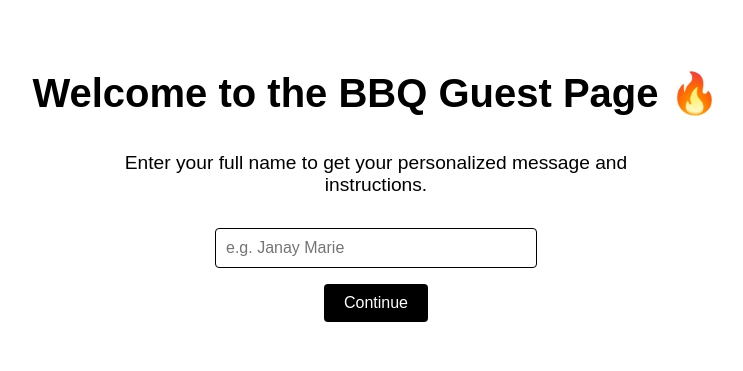
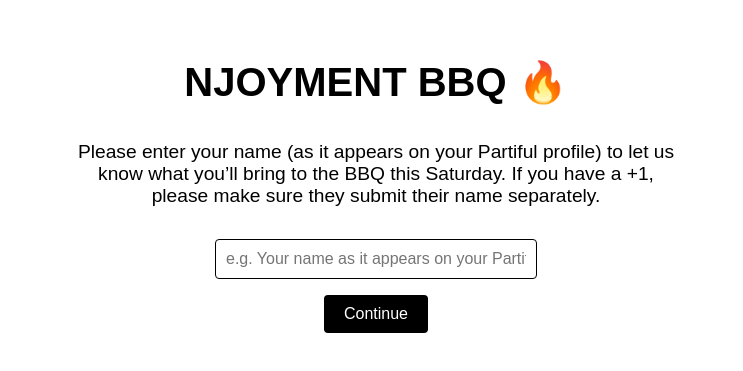
Before and after one commit to NJOYMENT/BBQ, a Next.js app: page / in a window 1280 px wide. Shown: the part 241-612 px from the top of the page, without its empty margins (264-1007 px from the left). Built offline with nearby package versions, Linux system fonts and the light colour scheme.

Commit message:
Update index.js

```diff
--- a/pages/index.js
+++ b/pages/index.js
@@ -4,33 +4,50 @@
 
 export default function Home() {
   const [guestName, setGuestName] = useState('');
+  const [loading, setLoading] = useState(false);
   const router = useRouter();
 
   const handleSubmit = (e) => {
     e.preventDefault();
-    const slug = guestName.trim().toLowerCase().replace(/\s+/g, '-');
+    const slug = guestName
+      .trim()
+      .toLowerCase()
+      .normalize('NFD') // Normalize accented characters
+      .replace(/[\u0300-\u036f]/g, '') // Remove diacritics
+      .replace(/[^a-z0-9\s-]/g, '') // Remove special characters
+      .replace(/\s+/g, '-'); // Replace spaces with dashes
+
     if (slug) {
+      setLoading(true);
       router.push(`/guest/${slug}`);
     }
   };
 
   return (
     <div style={styles.container}>
-      <h1 style={styles.title}>Welcome to the BBQ Guest Page 🔥</h1>
+      <h1 style={styles.title}>NJOYMENT BBQ 🔥</h1>
       <p style={styles.message}>
-        Enter your full name to get your personalized message and instructions.
+        Please enter your name (as it appears on your Partiful profile) to let us know what you’ll bring to the BBQ this Saturday. If you have a +1, please make sure they submit their name separately.
       </p>
       <form onSubmit={handleSubmit}>
+        <label htmlFor="guest-name" style={{ display: 'none' }}>Guest Name</label>
         <input
+          id="guest-name"
           type="text"
           value={guestName}
           onChange={(e) => setGuestName(e.target.value)}
-          placeholder="e.g. Janay Marie"
+          placeholder="e.g. Your name as it appears on your Partiful profile"
           required
           style={styles.input}
         />
         <br />
-        <button type="submit" style={styles.button}>Continue</button>
+        <button type="submit" disabled={loading} style={{
+          ...styles.button,
+          opacity: loading ? 0.7 : 1,
+          cursor: loading ? 'not-allowed' : 'pointer',
+        }}>
+          {loading ? 'Loading...' : 'Continue'}
+        </button>
       </form>
     </div>
   );
@@ -73,7 +90,6 @@
     backgroundColor: 'black',
     color: 'white',
     border: 'none',
-    cursor: 'pointer',
     borderRadius: '4px',
   },
 };
```
